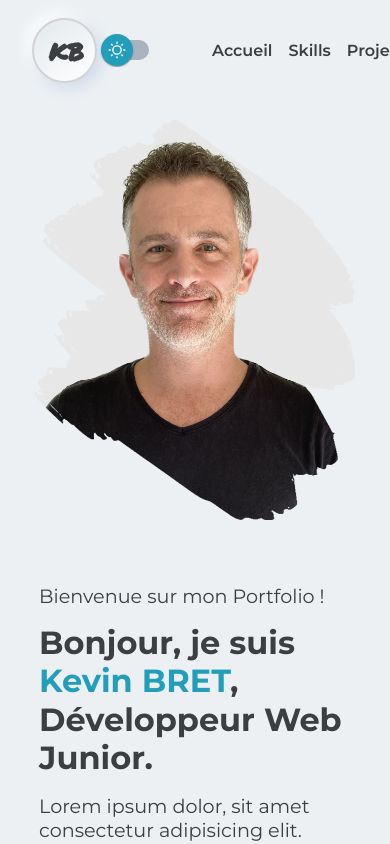
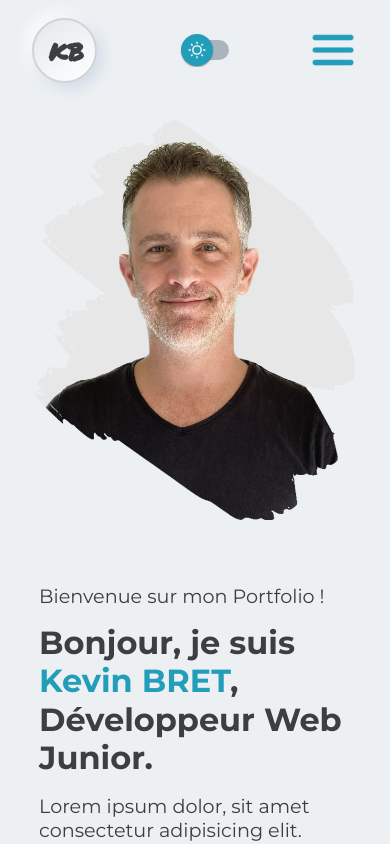
Before and after one commit to KEVIN-BRET/P8-OC-MY-PORTFOLIO, a React (Create React App) app: page / in a window 390 px wide. Shown: the top 844 px of the page. Built offline with nearby package versions, Linux system fonts and the light colour scheme.

Commit message:
Responsive du header terminé

```diff
--- a/src/components/Header.jsx
+++ b/src/components/Header.jsx
@@ -6,11 +6,15 @@ import colors from '../style/colors';
 import { ThemeContext } from '../utils/context/ThemeProvider';
 import RoundButton from './RoundButton';
 
+import burgerMenu from '../assets/images/burger-menu.png';
+
+
 const StyledLogo = styled.div`
 	display: flex;
 	align-items: center;
 	justify-content: center;
 	margin: 1rem 0;
+	margin-right: 2rem;
 	gap: 1rem;
 	transition: 0.3s ease;
 	color: ${({ $isDarkMode }) => $isDarkMode ? colors.bodyDark : colors.bodyLight};
@@ -83,13 +87,30 @@ const StyledHeader = styled.div`
     }
 `
 
+const StyledBurgerMenu = styled.img`
+
+			display: flex;
+			align-items: center;
+			height: 50px;
+			width: 50px;
+			cursor: pointer;
+			@media screen and (min-width: 1000px) {
+				display: none;
+			}
+
+`
+
 const StyledNav = styled.div`
-		display: flex;
+		display: none;
 		align-items: center;
 		margin: 0 1rem;
+		@media screen and (min-width: 1000px) {
+				display: flex;
+			}
 
 		& ul {
 			display: flex;
+			align-items: center;
 			gap: 1rem;
 			margin: 1rem;
 			color: ${({ $isDarkMode }) => $isDarkMode ? colors.bodyDark : colors.bodyLight};
@@ -198,11 +219,14 @@ export default function Header() {
 					<h3 className='desktopTitle'>Kevin BRET</h3>
 				</StyledLogo>
 
+				<ToggleThemeButton />
 
-				<ToggleThemeButton />
+				<StyledBurgerMenu src={burgerMenu} alt="burgerMenu"/>
+
 
 				<StyledNav $isDarkMode={darkMode}>
 					<ul className='header__nav'>
+
 						<li>
 							<a href="#accueil" >
 								Accueil
```
Also changed, not shown: src/assets/images/burger-menu.png (added).
